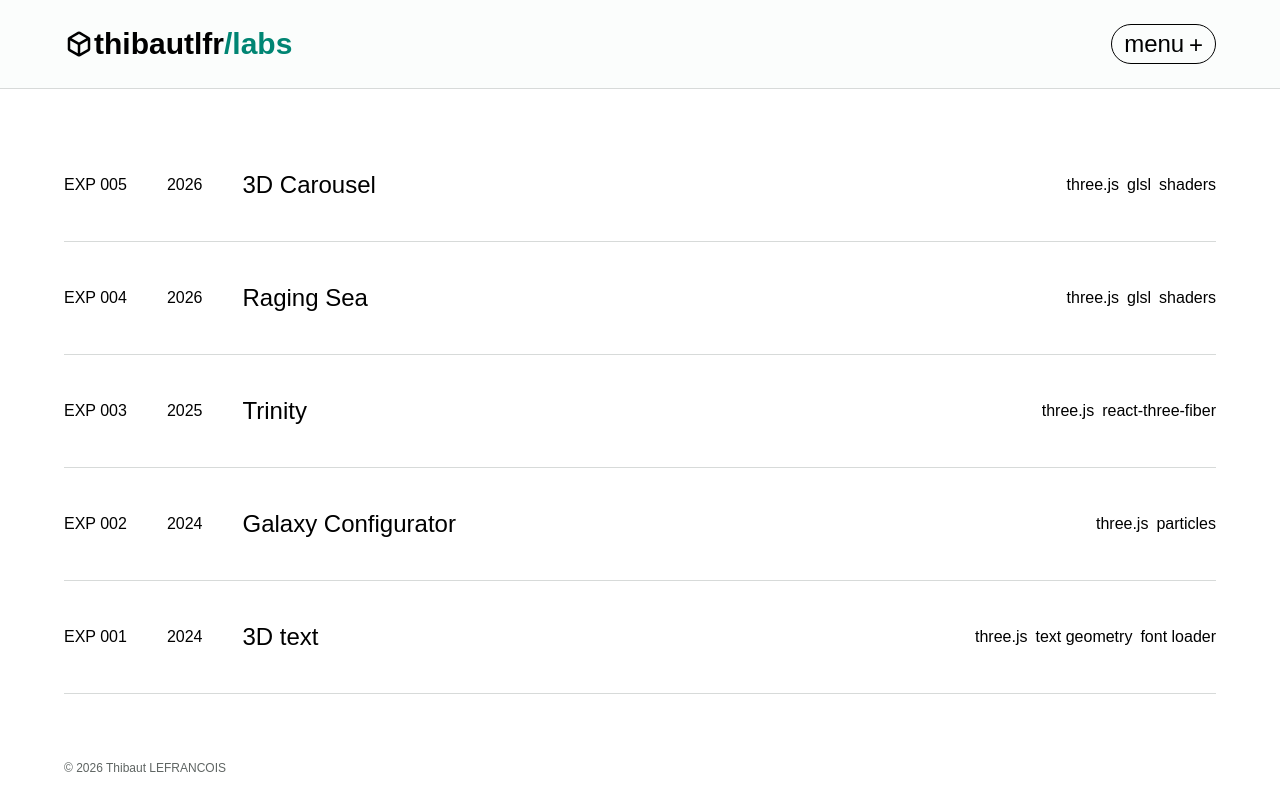
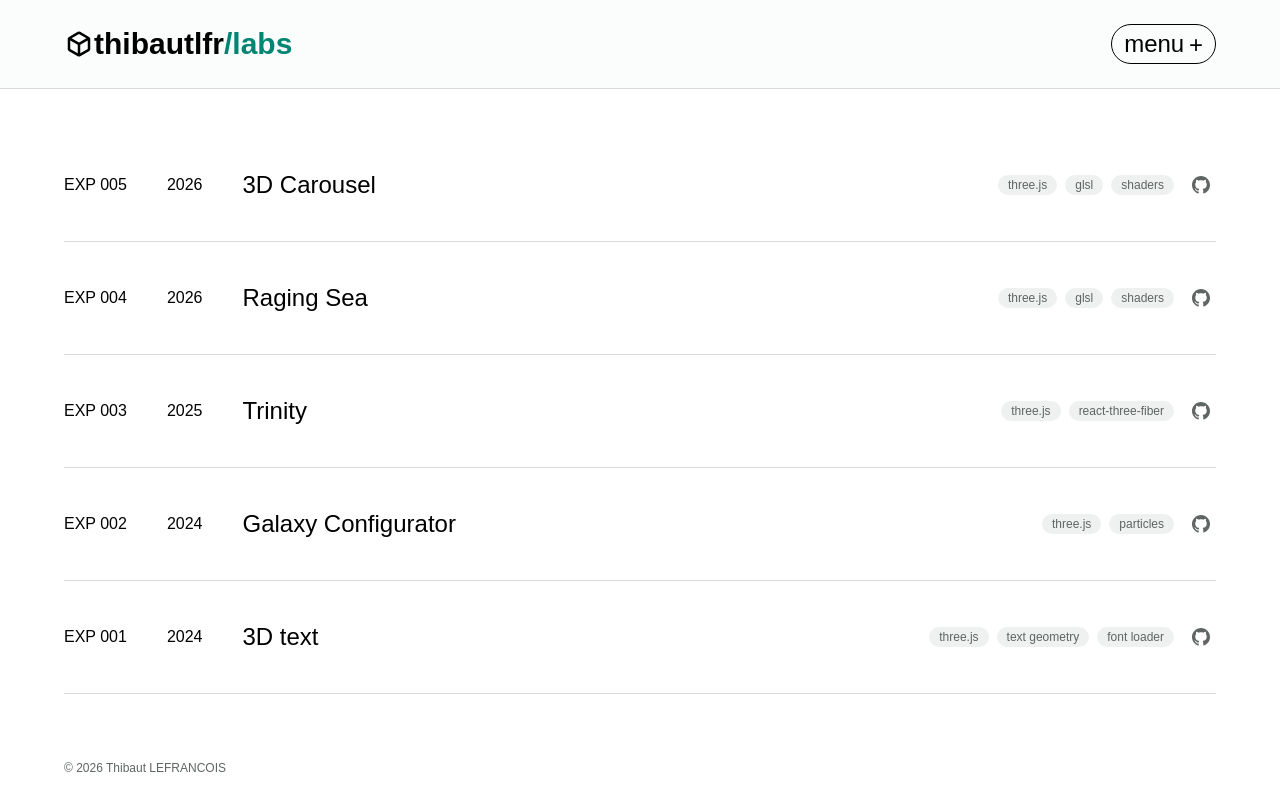
Before and after one commit to thibautlfr/portfolio, an Astro site: page /labs in a window 1280 px wide. Built offline with nearby package versions, Linux system fonts and the light colour scheme; Astro itself is replaced by a stand-in of ours; a web font is replaced by a local one.

Commit message:
feat: add repository link to LabCard component and update related markup

```diff
--- a/src/components/LabCard.astro
+++ b/src/components/LabCard.astro
@@ -8,20 +8,26 @@
   date: Date;
   tags: string[];
   demo: string;
+  repository?: string;
   image?: ImageMetadata;
 }
 
-const { id, title, date, tags, demo, image } = Astro.props;
+const { id, title, date, tags, demo, repository, image } = Astro.props;
 const expId = `EXP ${String(id + 1).padStart(3, "0")}`;
 ---
 
-<a
-  href={demo}
+<div
   class="lab-card border-sage-6 relative flex flex-1 cursor-pointer items-center justify-between border-b py-6 md:py-10"
-  target="_blank"
-  rel="noopener noreferrer"
 >
-  <span class="sr-only">(s'ouvre dans un nouvel onglet)</span>
+  <a
+    href={demo}
+    class="absolute inset-0 z-0"
+    target="_blank"
+    rel="noopener noreferrer"
+  >
+    <span class="sr-only">{title} (s'ouvre dans un nouvel onglet)</span>
+  </a>
+
   <div class="flex items-center gap-10">
     <div class="text-sm md:text-base">{expId}</div>
     <div class="hidden md:block">{date.getFullYear()}</div>
@@ -32,8 +38,41 @@
     </div>
   </div>
 
-  <div class="hidden md:block">
-    {tags.map((tag) => <span class="pl-2 first:pl-0">{tag}</span>)}
+  <div class="flex items-center gap-3">
+    <div class="hidden items-center gap-2 md:flex">
+      {
+        tags.map((tag) => (
+          <span class="bg-sage-3 text-sage-11 rounded-full px-2.5 py-0.5 text-xs">
+            {tag}
+          </span>
+        ))
+      }
+    </div>
+
+    {
+      repository && (
+        <a
+          href={repository}
+          class="text-sage-11 hover:text-sage-12 relative z-10 p-1.5 transition-colors"
+          target="_blank"
+          rel="noopener noreferrer"
+          aria-label={`Repository GitHub de ${title}`}
+        >
+          <span class="sr-only">(s'ouvre dans un nouvel onglet)</span>
+          <svg
+            xmlns="http://www.w3.org/2000/svg"
+            width="18"
+            height="18"
+            viewBox="0 0 24 24"
+            fill="currentColor"
+            aria-hidden="true"
+            focusable="false"
+          >
+            <path d="M12 0c-6.626 0-12 5.373-12 12 0 5.302 3.438 9.8 8.207 11.387.599.111.793-.261.793-.577v-2.234c-3.338.726-4.033-1.416-4.033-1.416-.546-1.387-1.333-1.756-1.333-1.756-1.089-.745.083-.729.083-.729 1.205.084 1.839 1.237 1.839 1.237 1.07 1.834 2.807 1.304 3.492.997.107-.775.418-1.305.762-1.604-2.665-.305-5.467-1.334-5.467-5.931 0-1.311.469-2.381 1.236-3.221-.124-.303-.535-1.524.117-3.176 0 0 1.008-.322 3.301 1.23.957-.266 1.983-.399 3.003-.404 1.02.005 2.047.138 3.006.404 2.291-1.552 3.297-1.23 3.297-1.23.653 1.653.242 2.874.118 3.176.77.84 1.235 1.911 1.235 3.221 0 4.609-2.807 5.624-5.479 5.921.43.372.823 1.102.823 2.222v3.293c0 .319.192.694.801.576 4.765-1.589 8.199-6.086 8.199-11.386 0-6.627-5.373-12-12-12z" />
+          </svg>
+        </a>
+      )
+    }
   </div>
 
   {
@@ -51,7 +90,7 @@
     class="lab-card-border-line bg-sage-12 absolute bottom-0 left-0 h-px w-full origin-left"
   >
   </div>
-</a>
+</div>
 
 <script>
   import { gsap } from "gsap";
--- a/src/pages/labs/index.astro
+++ b/src/pages/labs/index.astro
@@ -20,7 +20,7 @@
   isCenteredContent={false}
 >
   <div
-    class="flex flex-col [&:hover>a]:opacity-20 [&:hover>a:hover]:opacity-100 [&>a]:transition-opacity [&>a]:duration-300"
+    class="flex flex-col [&:hover>.lab-card]:opacity-20 [&:hover>.lab-card:hover]:opacity-100 [&>.lab-card]:transition-opacity [&>.lab-card]:duration-300"
   >
     {
       labs.map((lab, i) => (
@@ -30,6 +30,7 @@
           date={lab.data.date}
           tags={lab.data.tags}
           demo={lab.data.demo}
+          repository={lab.data.repository}
           image={covers[`/src/assets/labs/${lab.id}.webp`]?.default}
         />
       ))
```
